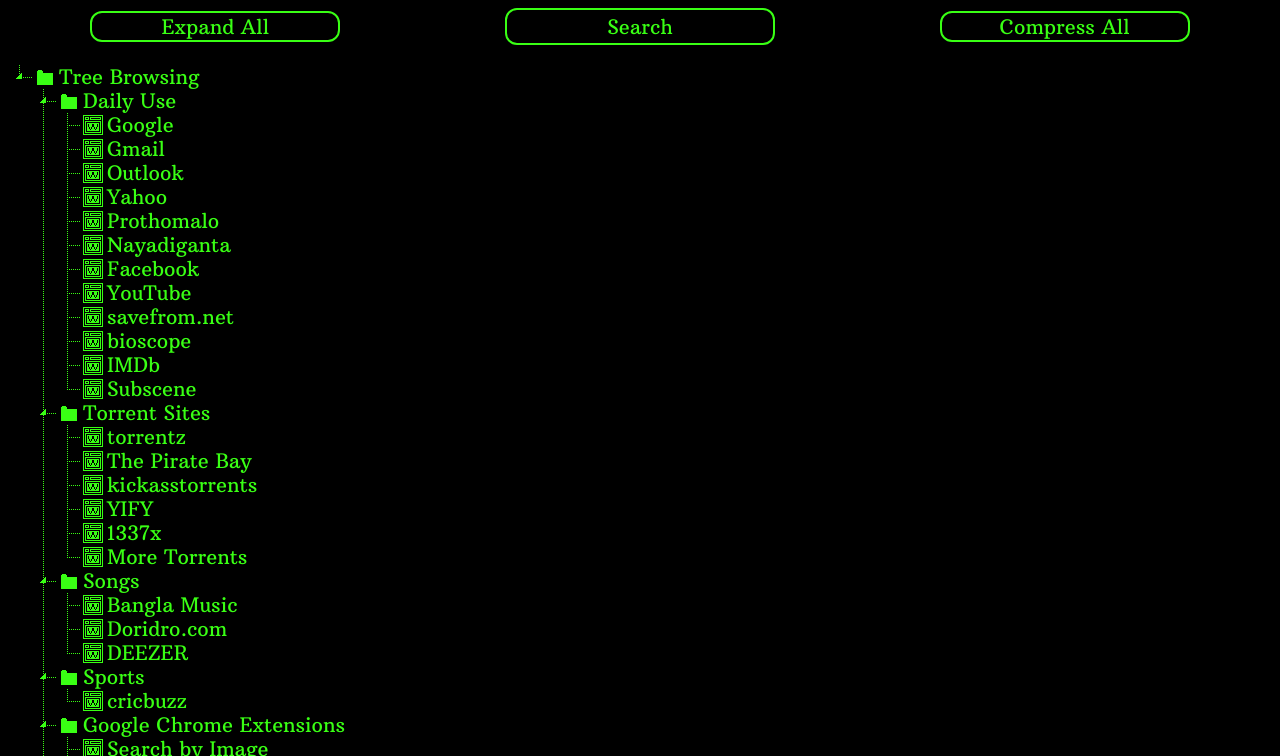
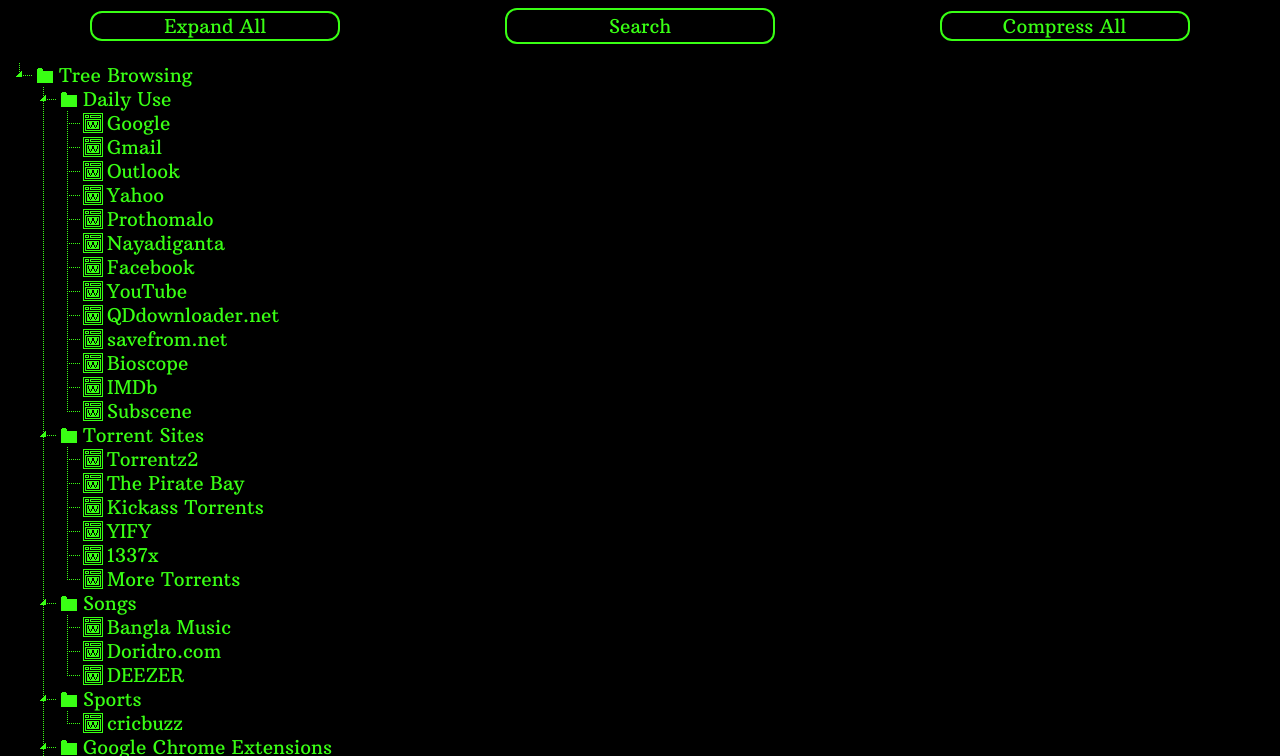
Before and after one commit to FahimArman/treebrowsing.github.io, a plain HTML site: page index.html in a window 1280 px wide. Both pictures are taken after a click on the button "Expand All". Shown: the top 756 px of the page. Drawn offline with Linux system fonts and the light colour scheme.

Commit message:
final added

```diff
--- a/css/style.css
+++ b/css/style.css
@@ -18,7 +18,7 @@ html
 body
 {
     font-family: MyFirstFont;
-    font-size: 20px;
+    font-size: 19px;
 
     background-color: black;
     color: rgb(57,255,20);
@@ -54,7 +54,7 @@ input
 {
     width: 250px;
     font-family: MyFirstFont;
-    font-size: 20px;
+    font-size: 19px;
     margin:0em auto 1em auto;
     display:block;
     border-radius:12px;
@@ -93,7 +93,7 @@ button
 {
     width: 250px;
     font-family: MyFirstFont;
-    font-size: 20px;
+    font-size: 19px;
     margin:0em auto 1em auto;
     display:block;
     border-radius:12px;
--- a/index.html
+++ b/index.html
@@ -44,17 +44,18 @@
                             <li id="nayadiganta">Nayadiganta</li>
                             <li id="facebook">Facebook</li>
                             <li id="youtube">YouTube</li>
+                            <li id="qdownloader">QDdownloader.net</li>
                             <li id="savefrom_net">savefrom.net</li>
-                            <li id="bioscope">bioscope</li>
+                            <li id="bioscope">Bioscope</li>
                             <li id="imdb">IMDb</li>
                             <li id="subscene">Subscene</li>
                         </ul>
                     </li>
                     <li data-jstree='{"type":"demo"}'>Torrent Sites
                     <ul>
-                        <li id="torrentz">torrentz</li>
+                        <li id="torrentz2">Torrentz2</li>
                         <li id="thepiratebay">The Pirate Bay</li>
-                        <li id="kickasstorrents">kickasstorrents</li>
+                        <li id="kickasstorrents">Kickass Torrents</li>
                         <li id="yify">YIFY</li>
                         <li id="1337x">1337x</li>
                         <li id="more_torrents">More Torrents</li>
--- a/jquery/app.js
+++ b/jquery/app.js
@@ -84,6 +84,11 @@ $("#tree_browsing").on("click", "#youtube", function()
     window.open('https://www.youtube.com/','_blank');
 });
 
+$("#tree_browsing").on("click", "#qdownloader", function()
+{
+    window.open('https://qdownloader.net/','_blank');
+});
+
 $("#tree_browsing").on("click", "#savefrom_net", function()
                        {
     window.open('https://en.savefrom.net/','_blank');
@@ -113,9 +118,9 @@ $("#tree_browsing").on("click", "#subscene", function()
 
 
 
-$("#tree_browsing").on("click", "#torrentz", function()
+$("#tree_browsing").on("click", "#torrentz2", function()
 {
-    window.open('https://toptorrentz.com/','_blank');
+    window.open('https://torrentz2.eu/my','_blank');
 });
 
 $("#tree_browsing").on("click", "#thepiratebay", function()
```
